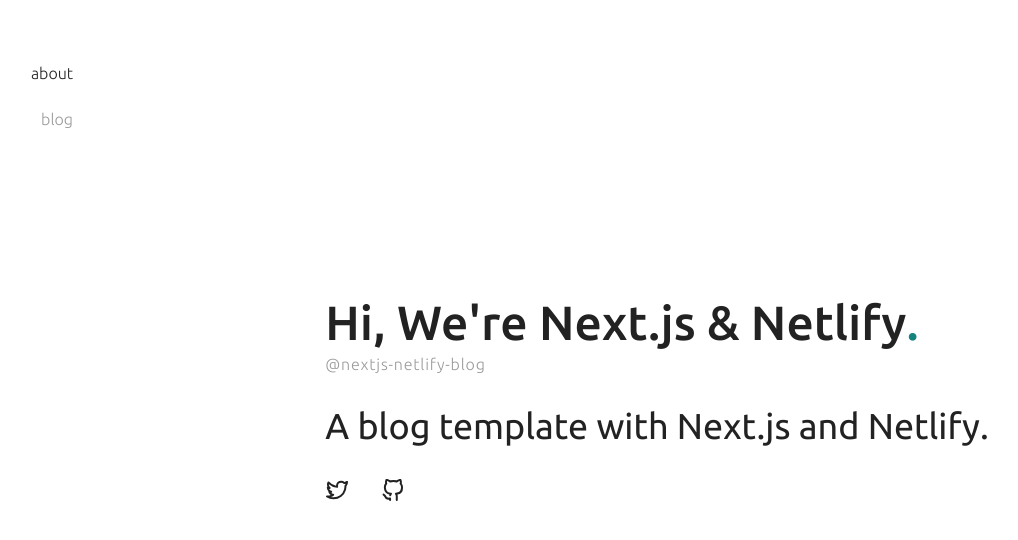
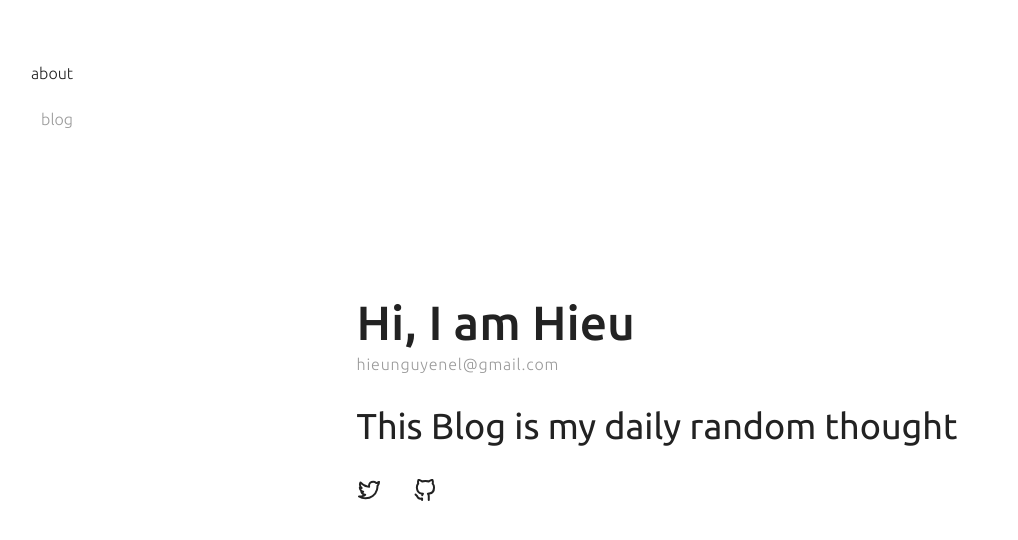
Before and after one commit to hieunguyenzzz/hieublog.com, a Next.js app: page / in a window 1280 px wide. Shown: the top 540 px of the page, without its empty margins (39-1057 px from the left). Built offline with nearby package versions, Linux system fonts and the light colour scheme.

Commit message:
update website title

```diff
--- a/src/pages/index.tsx
+++ b/src/pages/index.tsx
@@ -13,10 +13,10 @@ export default function Index() {
       <div className="container">
         <div>
           <h1>
-            Hi, We're Next.js & Netlify<span className="fancy">.</span>
+            Hi, I am Hieu
           </h1>
-          <span className="handle">@nextjs-netlify-blog</span>
-          <h2>A blog template with Next.js and Netlify.</h2>
+          <span className="handle">hieunguyenel@gmail.com</span>
+          <h2>This Blog is my daily random thought</h2>
           <SocialList />
         </div>
       </div>
```
